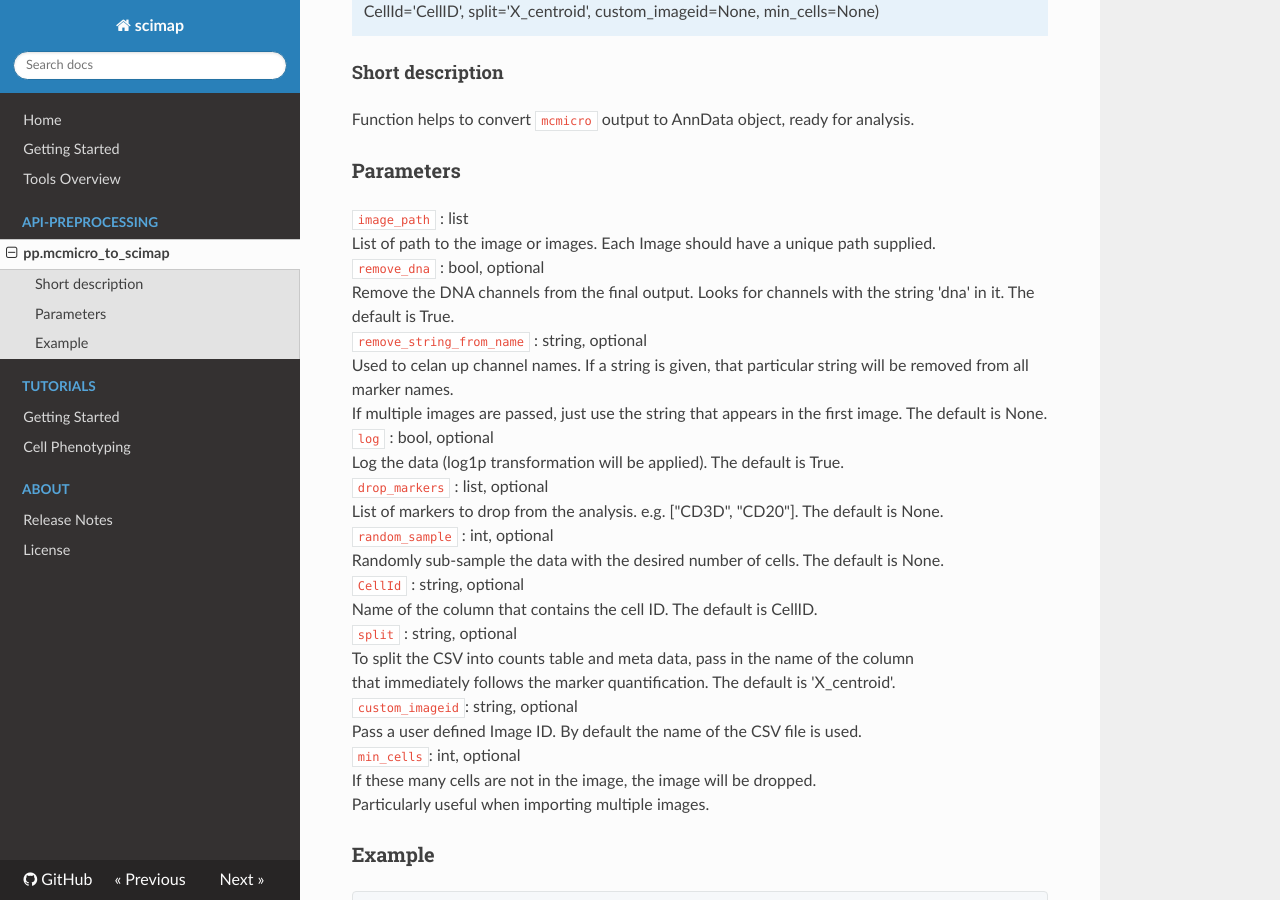
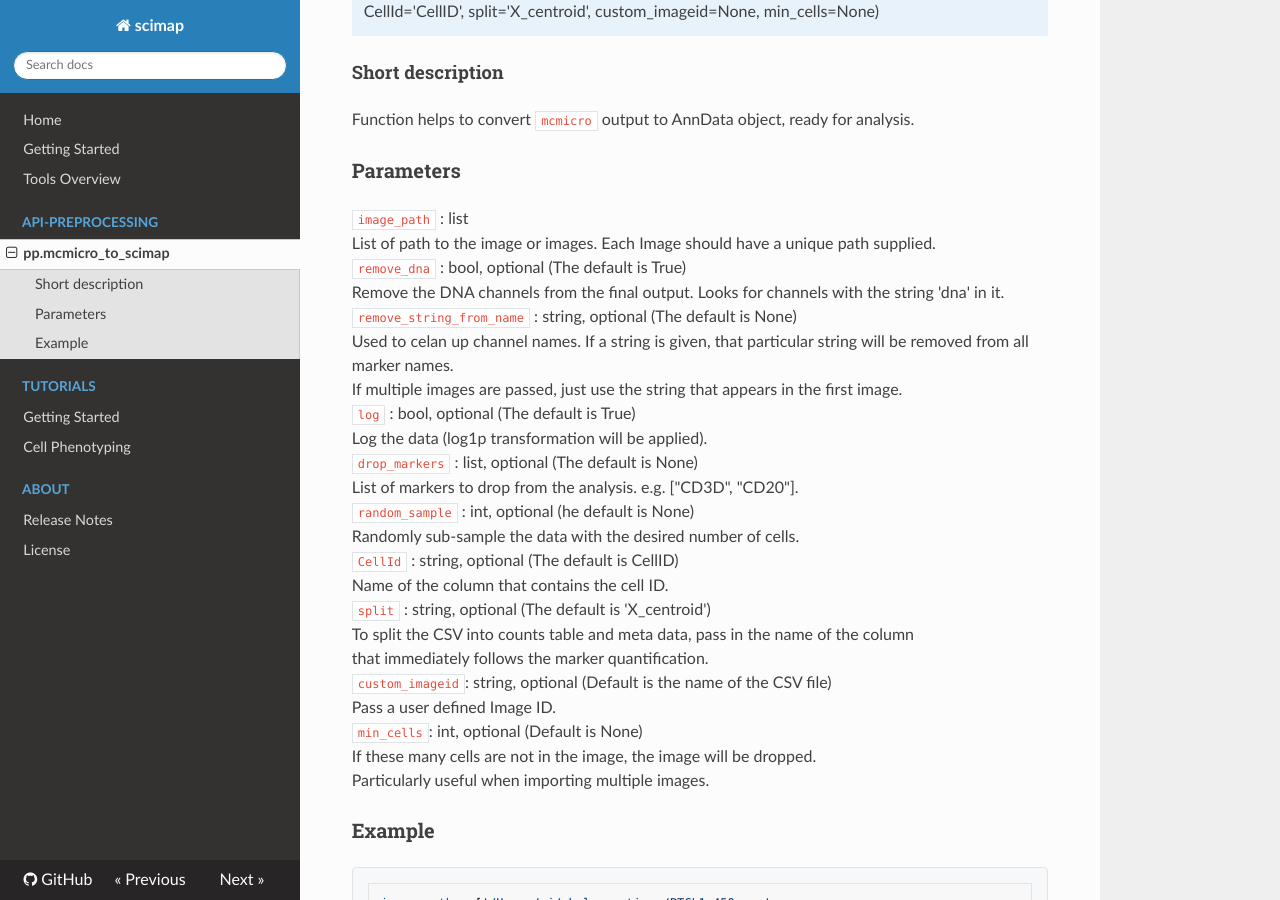
Before and after one commit to labsyspharm/scimap, an MkDocs documentation site: the page built from docs/pp/sm.pp.mcmicro_to_scimap.md, in a window 1280 px wide and 900 px high, scrolled down 250 px. Built offline with MkDocs 1.6.1, drawn with Linux system fonts in a browser that asks for light colours; nearby versions of some CDN libraries.

Commit message:
more updates

```diff
--- a/docs/pp/sm.pp.mcmicro_to_scimap.md
+++ b/docs/pp/sm.pp.mcmicro_to_scimap.md
@@ -21,25 +21,25 @@ Function helps to convert `mcmicro` output to AnnData object, ready for analysis
 
 `image_path` : list
     List of path to the image or images. Each Image should have a unique path supplied.
-`remove_dna` : bool, optional
-    Remove the DNA channels from the final output. Looks for channels with the string 'dna' in it. The default is True.
-`remove_string_from_name` : string, optional
+`remove_dna` : bool, optional (The default is True)
+    Remove the DNA channels from the final output. Looks for channels with the string 'dna' in it.
+`remove_string_from_name` : string, optional (The default is None)
     Used to celan up channel names. If a string is given, that particular string will be removed from all marker names.
-    If multiple images are passed, just use the string that appears in the first image. The default is None.
-`log` : bool, optional
-    Log the data (log1p transformation will be applied). The default is True.
-`drop_markers` : list, optional
-    List of markers to drop from the analysis. e.g. ["CD3D", "CD20"]. The default is None.
-`random_sample` : int, optional
-    Randomly sub-sample the data with the desired number of cells. The default is None.
-`CellId` : string, optional
-    Name of the column that contains the cell ID. The default is CellID.
-`split` : string, optional
+    If multiple images are passed, just use the string that appears in the first image.
+`log` : bool, optional (The default is True)
+    Log the data (log1p transformation will be applied).
+`drop_markers` : list, optional (The default is None)
+    List of markers to drop from the analysis. e.g. ["CD3D", "CD20"].
+`random_sample` : int, optional (he default is None)
+    Randomly sub-sample the data with the desired number of cells.
+`CellId` : string, optional (The default is CellID)
+    Name of the column that contains the cell ID.
+`split` : string, optional (The default is 'X_centroid')
     To split the CSV into counts table and meta data, pass in the name of the column
-    that immediately follows the marker quantification. The default is 'X_centroid'.
-`custom_imageid`: string, optional
-    Pass a user defined Image ID. By default the name of the CSV file is used.
-`min_cells`: int, optional
+    that immediately follows the marker quantification.
+`custom_imageid`: string, optional (Default is the name of the CSV file)
+    Pass a user defined Image ID.
+`min_cells`: int, optional (Default is None)
     If these many cells are not in the image, the image will be dropped.
     Particularly useful when importing multiple images.
 
```
